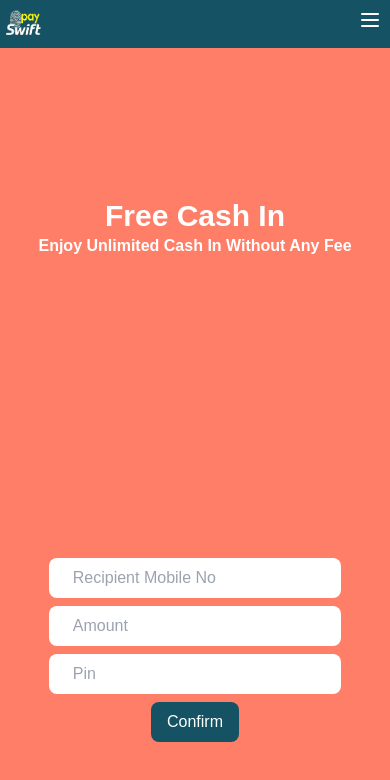
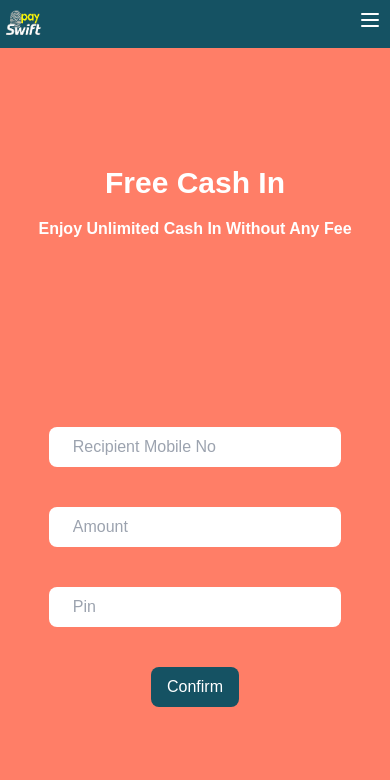
Before and after one commit to Md-Rashedul-Islam-Rajib/pay-swift, a React (Vite) app: page /cash-in in a window 390 px wide. Shown: the top 780 px of the page. Built offline with nearby package versions, Linux system fonts and the light colour scheme.

Commit message:
cashin page modified

```diff
--- a/src/pages/CashIn.jsx
+++ b/src/pages/CashIn.jsx
@@ -1,6 +1,5 @@
 import React from "react";
 import { useForm } from "react-hook-form";
-
 
 const CashIn = () => {
   const {
@@ -13,15 +12,17 @@ const CashIn = () => {
     console.log(data);
   };
   return (
-    <section className="grid grid-cols-1 md:grid-cols-2 items-center h-screen justify-center bg-[#ff7e67]">
-      <div className="flex-col items-center text-center md:text-start text-white md:ml-[20%] md:space-y-12">
+    <section className="grid grid-cols-1 md:grid-cols-2 md:items-center h-screen justify-center bg-[#ff7e67]">
+      <div className="flex-col items-center pt-[30%] md:pt-0 text-center md:text-start text-white md:ml-[20%] space-y-4 md:space-y-12">
         <h1 className="font-bold text-3xl md:text-6xl">Free Cash In</h1>
-        <p className="font-semibold  md:text-xl">Enjoy Unlimited Cash In Without Any Fee</p>
+        <p className="font-semibold  md:text-xl">
+          Enjoy Unlimited Cash In Without Any Fee
+        </p>
       </div>
       <div>
         <form onSubmit={handleSubmit(onSubmit)}>
-
-          <div className="max-w-[75%] mx-auto">
+          <div className="max-w-[75%] mx-auto space-y-10">
+            <div>
               <label className="input flex items-center gap-2 mb-2 md:mb-4">
                 <input
                   type="number"
@@ -30,10 +31,14 @@ const CashIn = () => {
                   {...register("phone", { required: true })}
                 />
                 {errors.phone && (
-              <span className="text-red-600 text-sm">Agent number is required</span>
+                  <span className="text-red-600 text-sm">
+                    Agent number is required
+                  </span>
                 )}
               </label>
+            </div>
 
+            <div>
               <label className="input input-bordered flex items-center gap-2 mb-2 md:mb-4">
                 <input
                   //   type={showPassword ? "text" : "password"}
@@ -50,10 +55,14 @@ const CashIn = () => {
               {showPassword ? <FaEyeSlash /> : <FaEye />}
             </span> */}
                 {errors.amount && (
-              <span className="text-red-600 text-sm">Amount is required</span>
+                  <span className="text-red-600 text-sm">
+                    Amount is required
+                  </span>
                 )}
               </label>
+            </div>
 
+            <div>
               <label className="input input-bordered flex items-center gap-2 mb-2 md:mb-4">
                 <input
                   type="number"
@@ -65,9 +74,12 @@ const CashIn = () => {
                   <span className="text-red-600 text-sm">Pin is required</span>
                 )}
               </label>
+            </div>
 
             <div className="flex justify-center">
-          <button className="btn bg-[#155263] text-white py-2 px-4 rounded-lg">Confirm</button>
+              <button className="btn bg-[#155263] text-white py-2 px-4 rounded-lg">
+                Confirm
+              </button>
             </div>
           </div>
         </form>
```
Lines whose indentation alone changed are shown as unchanged.
